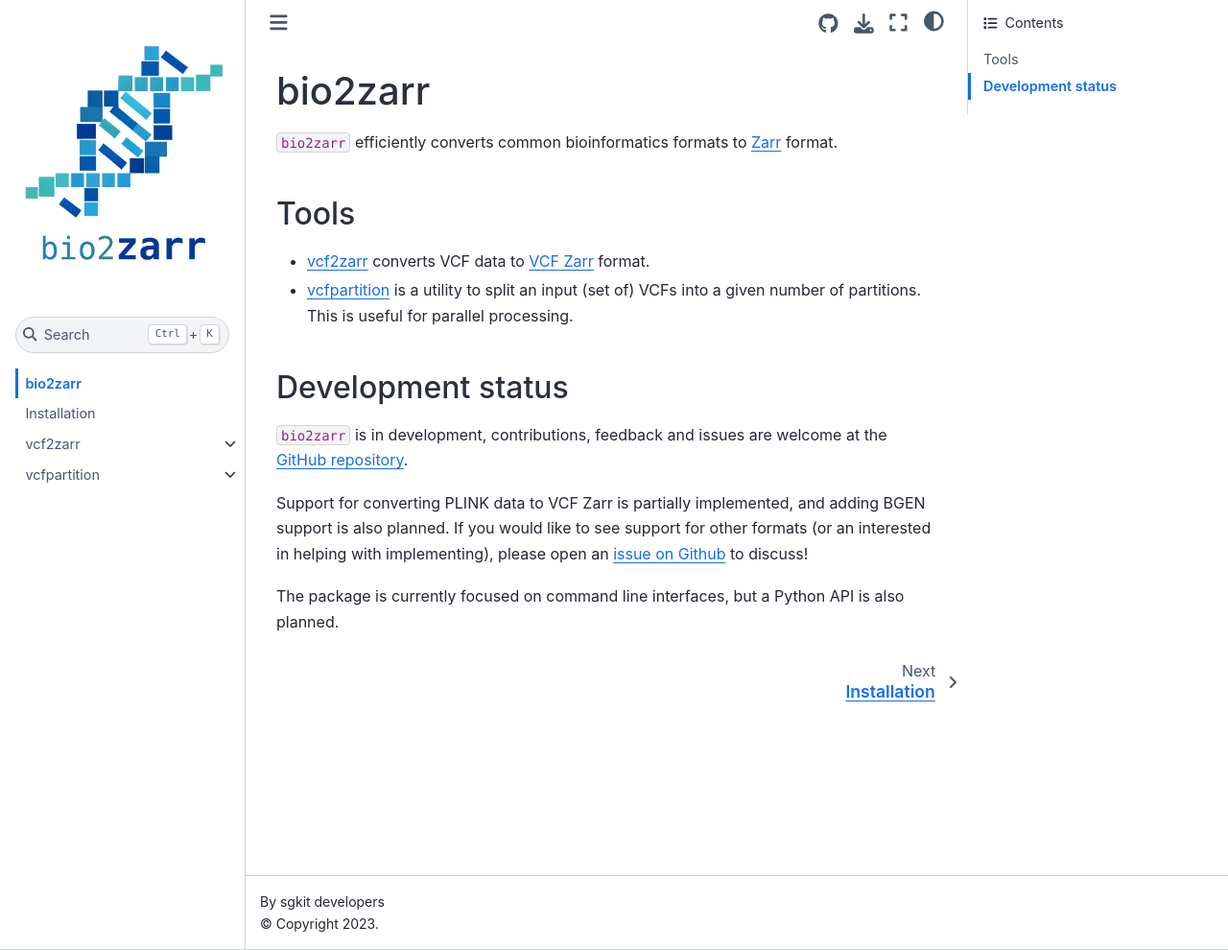
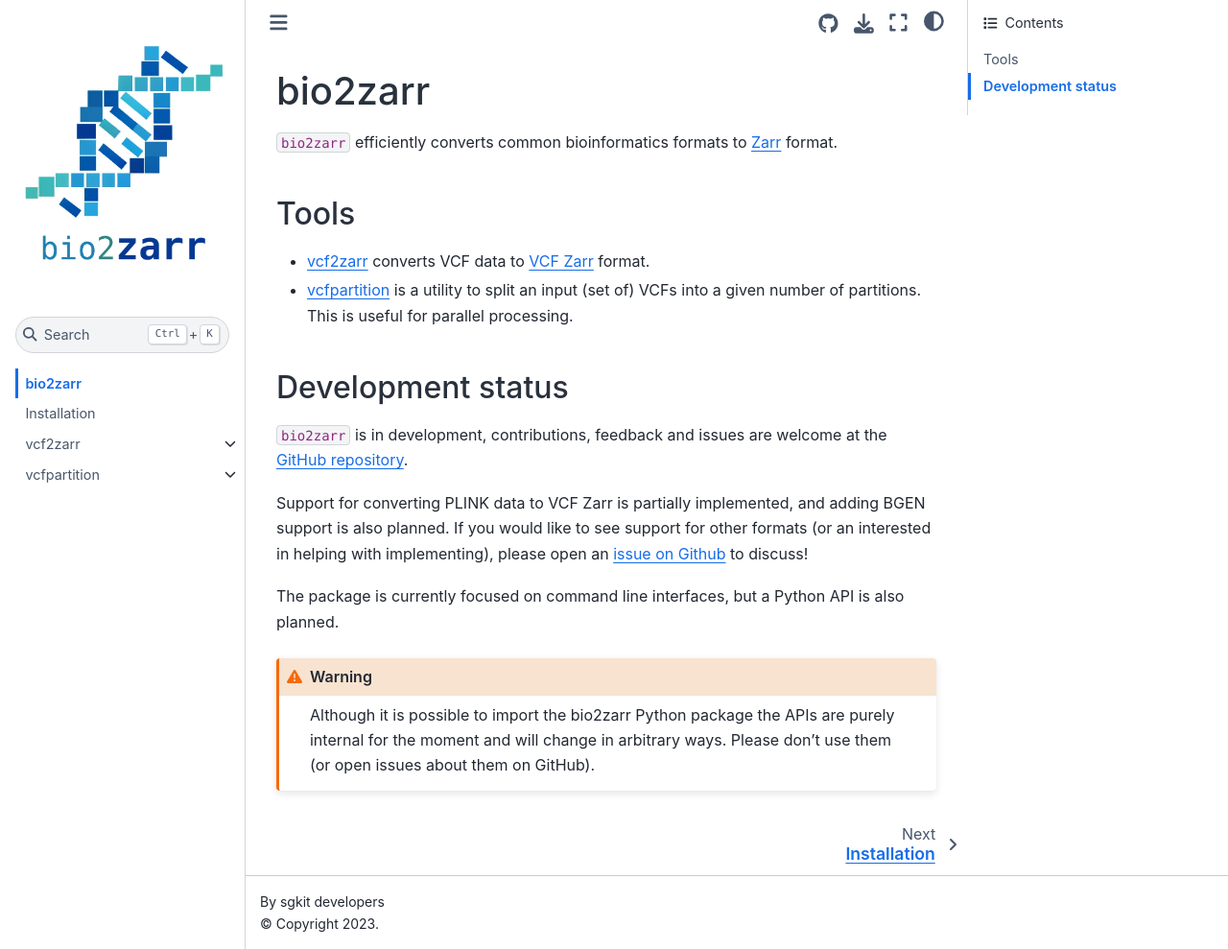
Before and after one commit to sgkit-dev/bio2zarr, a Jupyter Book: the page built from docs/intro.md, in a window 1280 px wide and 990 px high. Shown: the whole window at 96% size. Built offline with Jupyter Book 1.0.4 settings and Sphinx 7.4.7 and the Sphinx Book theme 1.1.4, drawn with Linux system fonts in a browser that asks for light colours.

Commit message:
Document Python API status
Closes #221

```diff
--- a/docs/intro.md
+++ b/docs/intro.md
@@ -23,5 +23,13 @@ support for other formats (or an interested in helping with implementing),
 please open an [issue on Github](https://github.com/sgkit-dev/bio2zarr/issues)
 to discuss!
 
+
 The package is currently focused on command line interfaces, but a
 Python API is also planned.
+
+:::{warning}
+Although it is possible to import the bio2zarr Python package
+the APIs are purely internal for the moment and will change
+in arbitrary ways. Please don't use them (or open issues about
+them on GitHub).
+:::
```
